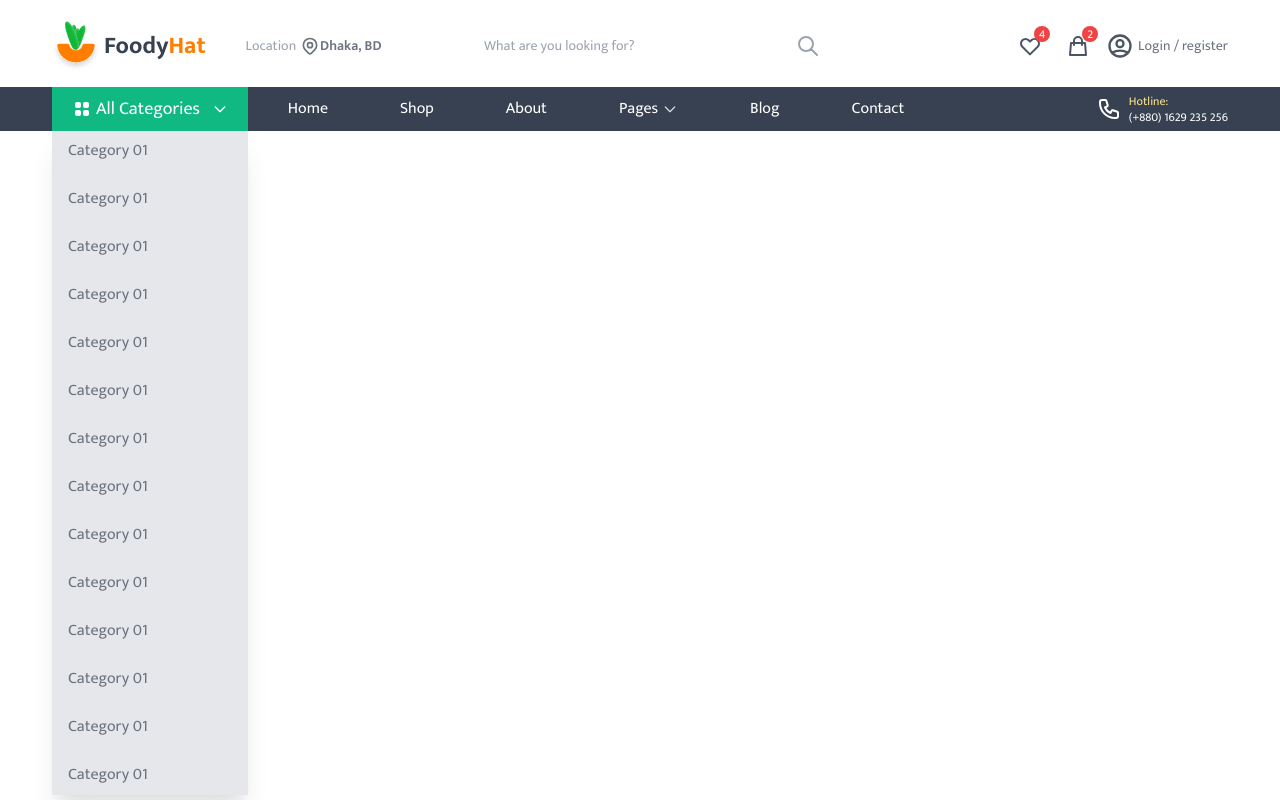
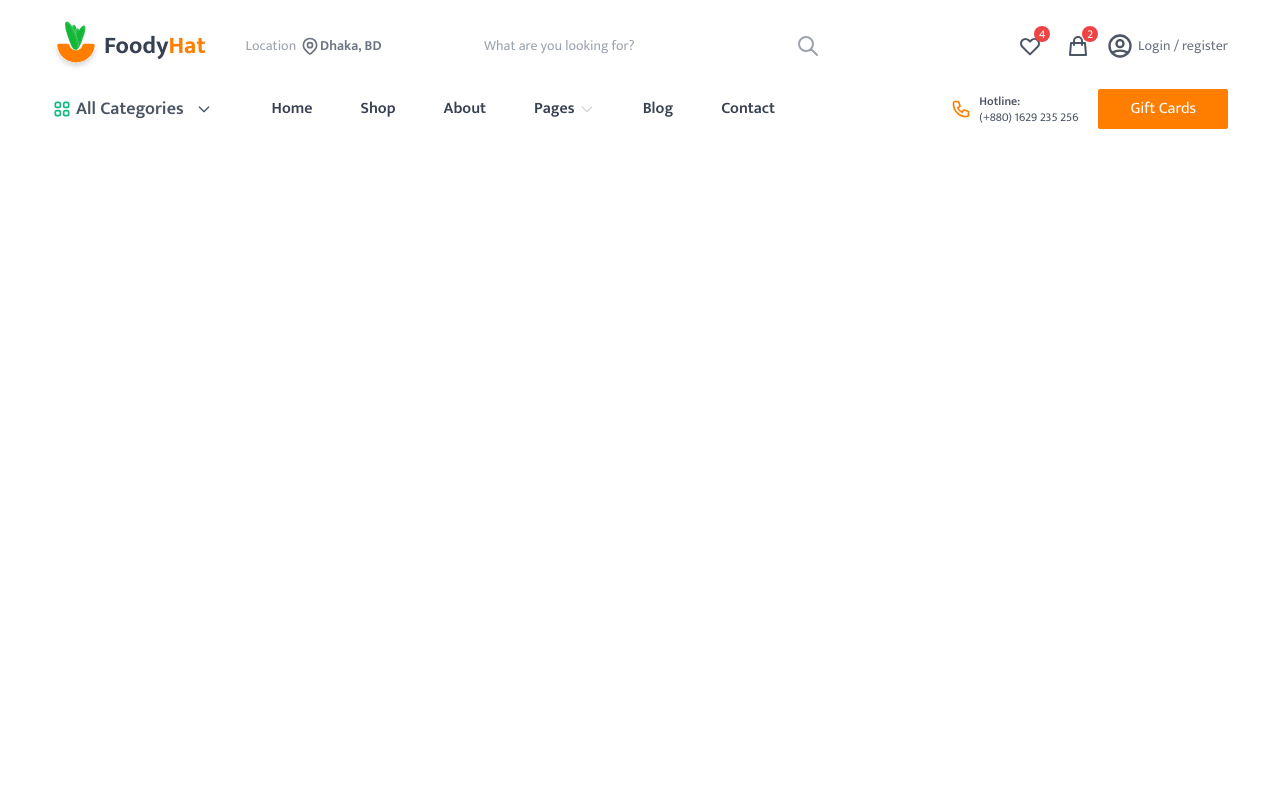
Before and after one commit to 0xMahabub/foodyhat-html, a plain HTML site: page index.html in a window 1280 px wide. Drawn offline with nearby package versions, Linux system fonts and the light colour scheme.

Commit message:
header locked-dsign

```diff
--- a/index.html
+++ b/index.html
@@ -82,21 +82,21 @@
             <!--/TopNav-->
 
             <!--MenuNav-->
-            <navbar id="menubar" class="bg-gray-700 block">
+            <navbar id="menubar" class="bg-white block">
                 <div class="theme-container text-white flex items-center">
                     <div class="flex items-center justify-between">
                         <!--categories-->
                         <div id="catmenu" class="relative">
-                            <button id="catmenubtn" type="button" class="py-2 px-5 group transition bg-green-500 outline-none border-0 flex items-center gap-x-1">
-                                <svg xmlns="http://www.w3.org/2000/svg" class="h-5 w-5" viewBox="0 0 20 20" fill="currentColor">
-                                    <path d="M5 3a2 2 0 00-2 2v2a2 2 0 002 2h2a2 2 0 002-2V5a2 2 0 00-2-2H5zM5 11a2 2 0 00-2 2v2a2 2 0 002 2h2a2 2 0 002-2v-2a2 2 0 00-2-2H5zM11 5a2 2 0 012-2h2a2 2 0 012 2v2a2 2 0 01-2 2h-2a2 2 0 01-2-2V5zM11 13a2 2 0 012-2h2a2 2 0 012 2v2a2 2 0 01-2 2h-2a2 2 0 01-2-2v-2z" />
+                            <button id="catmenubtn" type="button" class="font-semibold text-gray-600 py-2 px-0 group transition outline-none border-0 flex items-center gap-x-1">
+                                <svg xmlns="http://www.w3.org/2000/svg" class="h-5 w-5 text-green-500" fill="none" viewBox="0 0 24 24" stroke="currentColor">
+                                    <path stroke-linecap="round" stroke-linejoin="round" stroke-width="2" d="M4 6a2 2 0 012-2h2a2 2 0 012 2v2a2 2 0 01-2 2H6a2 2 0 01-2-2V6zM14 6a2 2 0 012-2h2a2 2 0 012 2v2a2 2 0 01-2 2h-2a2 2 0 01-2-2V6zM4 16a2 2 0 012-2h2a2 2 0 012 2v2a2 2 0 01-2 2H6a2 2 0 01-2-2v-2zM14 16a2 2 0 012-2h2a2 2 0 012 2v2a2 2 0 01-2 2h-2a2 2 0 01-2-2v-2z" />
                                 </svg>
                                 <span class="capitalize text-lg">all categories</span>
-                                <svg xmlns="http://www.w3.org/2000/svg" class="h-4 w-4 text-sm text-white ml-2 group-hover:text-yellow-200" fill="none" viewBox="0 0 24 24" stroke="currentColor">
+                                <svg xmlns="http://www.w3.org/2000/svg" class="h-4 w-4 text-sm text-gray-600 ml-2 group-hover:text-gray-400" fill="none" viewBox="0 0 24 24" stroke="currentColor">
                                     <path stroke-linecap="round" stroke-linejoin="round" stroke-width="2" d="M19 9l-7 7-7-7" />
                                 </svg>
                             </button>
-                            <ul class="absolute top-full left-0 list-none p-0 m-0 flex flex-col gap-y-2 w-full bg-gray-200 text-gray-500 shadow-xl" id="catmenulist">
+                            <ul class="hidden absolute top-full left-0 list-none p-0 m-0 flex flex-col gap-y-2 w-full bg-gray-200 text-gray-500 drop-shadow-xl" id="catmenulist">
                                 <li>
                                     <a href="#" class="capitalize block py-2 px-4">category 01</a>
                                 </li>
@@ -145,10 +145,10 @@
 
 
                         <!--NavMenu-->
-                        <nav id="navmenu" class="hidden lg:flex items-center p-0 m-0">
-                            <ul class="list-none p-0 m-0 flex items-center gap-x-2 ml-2">
+                        <nav id="navmenu" class="hidden xl:flex items-center p-0 m-0">
+                            <ul class="list-none p-0 m-0 flex items-center gap-x-2 ml-10 text-gray-700 font-semibold">
                                 <li>
-                                    <a href="#" class="px-8 py-2 flex items-center gap-x-1 group transition">
+                                    <a href="#" class="px-5 py-2 flex items-center gap-x-1 group transition">
                                         <span class="capitalize group-hover:text-green-400">home</span>
                                         <!-- <svg xmlns="http://www.w3.org/2000/svg" class="h-4 w-4 text-gray-300 group-hover:text-green-300" fill="none" viewBox="0 0 24 24" stroke="currentColor">
                                             <path stroke-linecap="round" stroke-linejoin="round" stroke-width="2" d="M19 9l-7 7-7-7" />
@@ -157,7 +157,7 @@
                                 </li>
 
                                 <li>
-                                    <a href="#" class="px-8 py-2 flex items-center gap-x-1 group transition">
+                                    <a href="#" class="px-5 py-2 flex items-center gap-x-1 group transition">
                                         <span class="capitalize group-hover:text-green-400">shop</span>
                                         <!-- <svg xmlns="http://www.w3.org/2000/svg" class="h-4 w-4 text-gray-300 group-hover:text-green-300" fill="none" viewBox="0 0 24 24" stroke="currentColor">
                                             <path stroke-linecap="round" stroke-linejoin="round" stroke-width="2" d="M19 9l-7 7-7-7" />
@@ -166,7 +166,7 @@
                                 </li>
 
                                 <li>
-                                    <a href="#" class="px-8 py-2 flex items-center gap-x-1 group transition">
+                                    <a href="#" class="px-5 py-2 flex items-center gap-x-1 group transition">
                                         <span class="capitalize group-hover:text-green-400">about</span>
                                         <!-- <svg xmlns="http://www.w3.org/2000/svg" class="h-4 w-4 text-gray-300 group-hover:text-green-300" fill="none" viewBox="0 0 24 24" stroke="currentColor">
                                             <path stroke-linecap="round" stroke-linejoin="round" stroke-width="2" d="M19 9l-7 7-7-7" />
@@ -175,7 +175,7 @@
                                 </li>
 
                                 <li class="relative group transition">
-                                    <a href="#" class="px-8 py-2 flex items-center gap-x-1">
+                                    <a href="#" class="px-5 py-2 flex items-center gap-x-1">
                                         <span class="capitalize group-hover:text-green-400">pages</span>
                                         <svg xmlns="http://www.w3.org/2000/svg" class="h-4 w-4 text-gray-300 group-hover:text-green-300" fill="none" viewBox="0 0 24 24" stroke="currentColor">
                                             <path stroke-linecap="round" stroke-linejoin="round" stroke-width="2" d="M19 9l-7 7-7-7" />
@@ -199,7 +199,7 @@
                                 </li>
 
                                 <li>
-                                    <a href="#" class="px-8 py-2 flex items-center gap-x-1 group transition">
+                                    <a href="#" class="px-5 py-2 flex items-center gap-x-1 group transition">
                                         <span class="capitalize group-hover:text-green-400">blog</span>
                                         <!-- <svg xmlns="http://www.w3.org/2000/svg" class="h-4 w-4 text-gray-300 group-hover:text-green-300" fill="none" viewBox="0 0 24 24" stroke="currentColor">
                                             <path stroke-linecap="round" stroke-linejoin="round" stroke-width="2" d="M19 9l-7 7-7-7" />
@@ -208,7 +208,7 @@
                                 </li>
 
                                 <li>
-                                    <a href="#" class="px-8 py-2 flex items-center gap-x-1 group transition">
+                                    <a href="#" class="px-5 py-2 flex items-center gap-x-1 group transition">
                                         <span class="capitalize group-hover:text-green-400">contact</span>
                                         <!-- <svg xmlns="http://www.w3.org/2000/svg" class="h-4 w-4 text-gray-300 group-hover:text-green-300" fill="none" viewBox="0 0 24 24" stroke="currentColor">
                                             <path stroke-linecap="round" stroke-linejoin="round" stroke-width="2" d="M19 9l-7 7-7-7" />
@@ -220,14 +220,20 @@
                         <!--/NavMenu-->
                     </div>
 
-                    <div class="hidden lg:flex ml-auto gap-x-2 items-center">
-                        <svg xmlns="http://www.w3.org/2000/svg" class="h-6 w-6" fill="none" viewBox="0 0 24 24" stroke="currentColor">
-                            <path stroke-linecap="round" stroke-linejoin="round" stroke-width="2" d="M3 5a2 2 0 012-2h3.28a1 1 0 01.948.684l1.498 4.493a1 1 0 01-.502 1.21l-2.257 1.13a11.042 11.042 0 005.516 5.516l1.13-2.257a1 1 0 011.21-.502l4.493 1.498a1 1 0 01.684.949V19a2 2 0 01-2 2h-1C9.716 21 3 14.284 3 6V5z" />
-                        </svg>
-                        <div class="text-xs flex flex-col">
-                            <p class="text-yellow-200">Hotline:</p>
-                            <p>(+880) 1629 235 256</p>
+                    <div class="hidden lg:flex ml-auto items-center text-theme justify-end">
+                        <div class="flex items-center gap-x-2">
+                            <svg xmlns="http://www.w3.org/2000/svg" class="h-5 w-5" fill="none" viewBox="0 0 24 24" stroke="currentColor">
+                                <path stroke-linecap="round" stroke-linejoin="round" stroke-width="2" d="M3 5a2 2 0 012-2h3.28a1 1 0 01.948.684l1.498 4.493a1 1 0 01-.502 1.21l-2.257 1.13a11.042 11.042 0 005.516 5.516l1.13-2.257a1 1 0 011.21-.502l4.493 1.498a1 1 0 01.684.949V19a2 2 0 01-2 2h-1C9.716 21 3 14.284 3 6V5z" />
+                            </svg>
+                            <div class="text-xs flex flex-col text-gray-600">
+                                <p class="font-semibold">Hotline:</p>
+                                <p>(+880) 1629 235 256</p>
+                            </div>
                         </div>
+
+                        <a href="#" class="inline-flex ml-5 bg-theme py-2 px-8 rounded-sm hover:bg-green-500 transition">
+                            <span class="capitalize text-white">gift cards</span>
+                        </a>
                     </div>
                 </div>
             </navbar>
```
